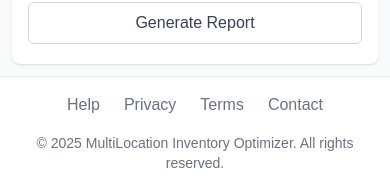
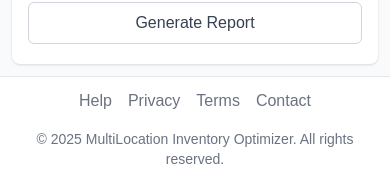
Before and after one commit to Workflow-Manager-admin/multilocation-inventory-optimizer-95269-95286, a Next.js app in the folder multi_location_inventory_optimizer/: page / in a window 390 px wide. Shown: the part 2406-2592 px from the top of the page. Built offline with nearby package versions, Linux system fonts and the light colour scheme.

Commit message:
Auto-commit: Changes as of 2025-05-22T12:55:15.265302+00:00

```diff
--- a/multi_location_inventory_optimizer/src/components/layout/Footer.tsx
+++ b/multi_location_inventory_optimizer/src/components/layout/Footer.tsx
@@ -13,8 +13,8 @@ export default function Footer() {
 
   return (
     <footer className="bg-white dark:bg-gray-800 border-t border-gray-200 dark:border-gray-700">
-      <div className="max-w-7xl mx-auto py-4 px-4 sm:px-6 md:flex md:items-center md:justify-between lg:px-8">
-        <div className="flex justify-center space-x-6 md:order-2">
+      <div className="w-full mx-auto py-3 sm:py-4 px-3 sm:px-6 flex flex-col md:flex-row md:items-center md:justify-between lg:px-8">
+        <div className="flex flex-wrap justify-center space-x-4 sm:space-x-6 md:order-2">
           <Link
             href="/help"
             className="text-gray-500 hover:text-gray-700 dark:text-gray-400 dark:hover:text-gray-300"
```
Also changed, not shown: 2 other files (tests, documents, lock files or other folders).
